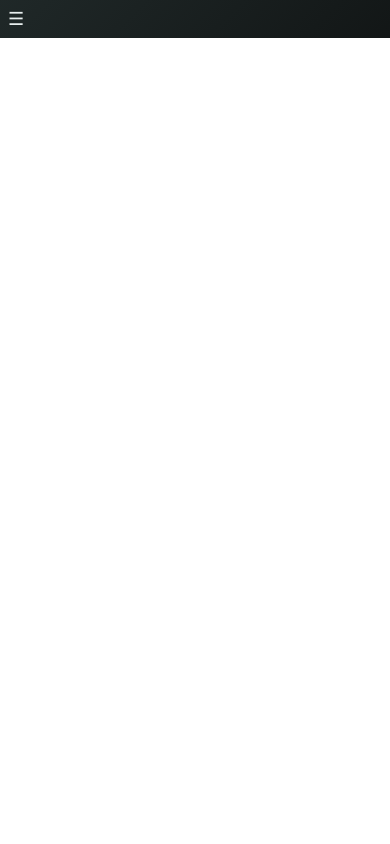
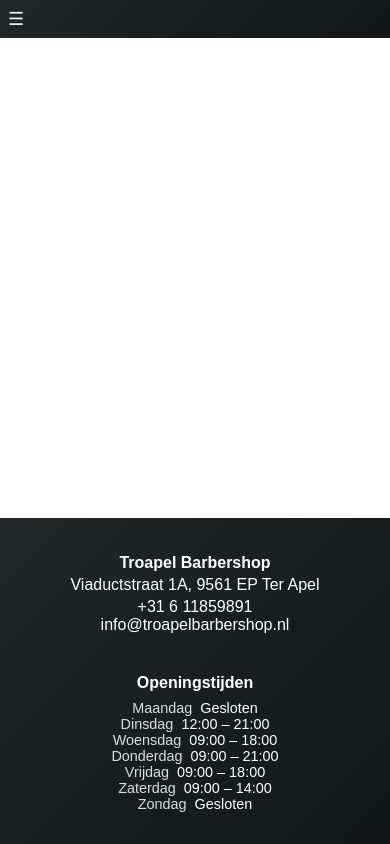
Before and after one commit to NielsRol97/troapelbarbershop.nl, a Nuxt app: page / in a window 390 px wide. Built offline with nearby package versions, Linux system fonts and the light colour scheme.

Commit message:
Created types, refactored code and build footer

```diff
--- /dev/null
+++ b/app/app.config.ts
@@ -0,0 +1,17 @@
+import type { OpeningTime } from './types/opening-times'
+
+export default defineAppConfig({
+  times: [
+    { day: 'Maandag', closed: true },
+    { day: 'Dinsdag', openingHour: '12:00', closingHour: '21:00' },
+    { day: 'Woensdag', openingHour: '09:00', closingHour: '18:00' },
+    { day: 'Donderdag', openingHour: '09:00', closingHour: '21:00' },
+    { day: 'Vrijdag', openingHour: '09:00', closingHour: '18:00' },
+    { day: 'Zaterdag', openingHour: '09:00', closingHour: '14:00' },
+    { day: 'Zondag', closed: true },
+  ] satisfies OpeningTime[],
+
+  address: 'Viaductstraat 1A, 9561 EP Ter Apel',
+  phone: '+31 6 11859891',
+  email: 'info@troapelbarbershop.nl',
+})
--- /dev/null
+++ b/app/components/Column.vue
@@ -0,0 +1,17 @@
+<template>
+  <div>
+
+  </div>
+</template>
+
+<script lang="ts" setup>
+  import type { ColumnProps } from '@/types/column'
+
+  defineProps<{
+    column: ColumnProps
+  }>()
+</script>
+
+<style>
+
+</style>
--- a/app/components/Footer.vue
+++ b/app/components/Footer.vue
@@ -1,13 +1,97 @@
 <template>
   <footer class="footer-wrapper">
+    <div class="footer-grid">
+      <!-- Contact -->
+      <div class="footer-block">
+        <p><strong>Troapel Barbershop</strong></p>
+        <p>{{ address }}</p>
+        <p>
+          <a :href="`tel:${phone}`">{{ phone }}</a><br />
+          <a :href="`mailto:${email}`">{{ email }}</a>
+        </p>
+      </div>
 
+      <!-- Opening hours -->
+      <div class="footer-block">
+        <p><strong>Openingstijden</strong></p>
+        <ul class="opening-times">
+          <li v-for="time in times" :key="time.day">
+            <span class="day">{{ time.day }}</span>
+            <span v-if="time.closed">Gesloten</span>
+            <span v-else>{{ time.openingHour }} – {{ time.closingHour }}</span>
+          </li>
+        </ul>
+      </div>
+    </div>
   </footer>
 </template>
 
 <script lang="ts" setup>
-
+const { address, phone, email, times } = useAppConfig()
 </script>
 
-<style>
+<style scoped>
+.footer-wrapper {
+  position: fixed;
+  bottom: 0;
+  width: 100%;
+  padding: 2rem;
+  background: var(--primary-header-background-color);
+  color: #fff;
+  z-index: 100;
+}
 
+/* Layout */
+.footer-grid {
+  max-width: 1200px;
+  margin: 0 auto;
+  display: grid;
+  grid-template-columns: 1fr 1fr;
+  gap: 2rem;
+  text-align: left;
+}
+
+.footer-block p {
+  margin: 0.25rem 0;
+}
+
+/* Opening times */
+.opening-times {
+  list-style: none;
+  padding: 0;
+  margin: 0.5rem 0 0;
+}
+
+.opening-times li {
+  display: flex;
+  justify-content: space-between;
+  font-size: 0.9rem;
+}
+
+.day {
+  opacity: 0.85;
+}
+
+/* Links */
+.footer-wrapper a {
+  color: inherit;
+  text-decoration: none;
+}
+
+.footer-wrapper a:hover {
+  text-decoration: underline;
+}
+
+/* Mobile */
+@media (max-width: 768px) {
+  .footer-grid {
+    grid-template-columns: 1fr;
+    text-align: center;
+  }
+
+  .opening-times li {
+    justify-content: center;
+    gap: 0.5rem;
+  }
+}
 </style>
--- /dev/null
+++ b/app/components/Text.vue
@@ -0,0 +1,19 @@
+<template>
+  <component :is="text.type" class="text">
+    {{ text.content }}
+  </component>
+</template>
+
+<script lang="ts" setup>
+import type { Text } from '@/types/text'
+
+defineProps<{
+  text: Text
+}>()
+</script>
+
+<style scoped>
+.text {
+  line-height: 1.6;
+}
+</style>
--- /dev/null
+++ b/app/components/Title.vue
@@ -0,0 +1,17 @@
+<template>
+  <component :is="title.heading" class="title">
+    {{ title.text }}
+  </component>
+</template>
+
+<script lang="ts" setup>
+  import type { Title } from '@/types/title'
+
+  defineProps<{
+    title: Title
+  }>()
+</script>
+
+<style>
+
+</style>
--- /dev/null
+++ b/app/types/column.ts
@@ -0,0 +1,10 @@
+export type GapSize = 'xs' | 'sm' | 'md' | 'lg' | 'xl' | '2xl' | '3xl'
+export type ColumnType = 'div' | 'section' | 'article' | 'aside' | 'main'
+
+export type ColumnCount = 1 | 2 | 3 | 4 | 5 | 6
+
+export type ColumnProps = Readonly<{
+  count: ColumnCount
+  as?: ColumnType
+  gap?: GapSize
+}>
--- /dev/null
+++ b/app/types/opening-times.ts
@@ -0,0 +1,15 @@
+export type Weekday =
+  | 'Maandag'
+  | 'Dinsdag'
+  | 'Woensdag'
+  | 'Donderdag'
+  | 'Vrijdag'
+  | 'Zaterdag'
+  | 'Zondag'
+
+export type OpeningTime = Readonly<{
+  day: Weekday
+  openingHour?: string
+  closingHour?: string
+  closed?: boolean
+}>
--- /dev/null
+++ b/app/types/text.ts
@@ -0,0 +1,6 @@
+export type TextType = 'p' | 'span' | 'div' | 'small' | 'strong'
+
+export type Text = {
+    content: string
+    type: TextType
+}
--- /dev/null
+++ b/app/types/title.ts
@@ -0,0 +1,6 @@
+export type HeadingLevel = 'h1' | 'h2' | 'h3' | 'h4' | 'h5' | 'h6'
+
+export type Title = {
+    text: string
+    heading: HeadingLevel
+}
```
Also changed, not shown: app/types/app-config.d.ts (added, +17 -0 lines), app/components/Hero.vue (line endings or trailing spaces).
